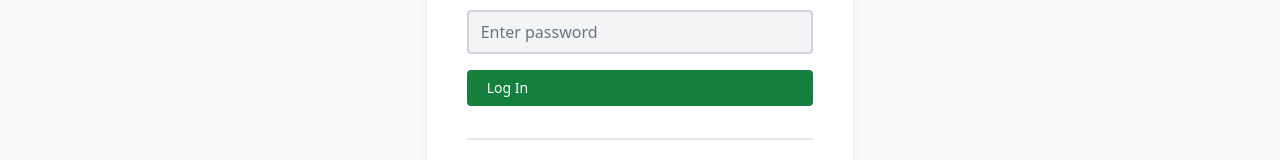
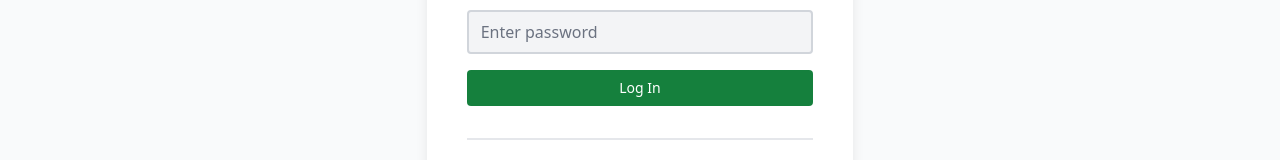
Before and after one commit to JuliethEstefaniaOsorioIng/Trello-Clone, an Angular app in the folder trello-clone/: page /login in a window 1280 px wide. Shown: the part 271-431 px from the top of the page. Built offline with nearby package versions, Linux system fonts and the light colour scheme.

Commit message:
Improve in UX

```diff
--- a/trello-clone/src/app/components/btn/btn.component.html
+++ b/trello-clone/src/app/components/btn/btn.component.html
@@ -1,5 +1,5 @@
 <button
-  class="text-white text-left w-full font-medium rounded text-sm px-5 py-2"
+  class="text-white w-full font-medium rounded text-sm px-5 py-2"
   [type]="typeBtn"
   [ngClass]="colors"
 >
--- a/trello-clone/src/app/components/btn/btn.component.ts
+++ b/trello-clone/src/app/components/btn/btn.component.ts
@@ -6,27 +6,47 @@ import { Component, Input } from '@angular/core';
 })
 export class BtnComponent {
   @Input() typeBtn: 'button' | 'reset' | 'submit' = 'button';
-  @Input() color = 'success';
+  @Input() color: 'success' | 'primary' | 'warming' | 'light' | 'sky' =
+    'success';
+
+  mapColors = {
+    success: {
+      'bg-success-700': true,
+      'hover:bg-success-800': true,
+      'focus:ring-sucess-300': true,
+      'text-white': true,
+    },
+    primary: {
+      'bg-primary-700': true,
+      'hover:bg-primary-800': true,
+      'focus:ring-primary-300': true,
+      'text-white': true,
+    },
+    warming: {
+      'bg-red-700': true,
+      'hover:bg-red-800': true,
+      'focus:ring-red-300': true,
+      'text-white': true,
+    },
+    light: {
+      'bg-gray-200': true,
+      'hover:bg-gray-500': true,
+      'focus:ring-gray-50': true,
+      'text-gray-700': true,
+    },
+    sky: {
+      'bg-sky-700': true,
+      'hover:bg-sky-800': true,
+      'focus:ring-sky-300': true,
+      'text-white': true,
+    },
+  };
 
   get colors() {
-    return {
-      'text-white':
-        this.color === 'success' ||
-        this.color === 'primary' ||
-        this.color === 'warming',
-      'text-gray-700': this.color === 'gray-light',
-      'bg-success-700': this.color === 'success',
-      'hover:bg-success-800': this.color === 'success',
-      'focus:ring-sucess-300': this.color === 'success',
-      'bg-primary-700': this.color === 'primary',
-      'hover:bg-primary-800': this.color === 'primary',
-      'focus:ring-primary-300': this.color === 'primary',
-      'bg-red-700': this.color === 'warming',
-      'hover:bg-red-800': this.color === 'warming',
-      'focus:ring-red-300': this.color === 'warming',
-      'bg-gray-200': this.color === 'gray-light',
-      'hover:bg-gray-500': this.color === 'gray-light',
-      'focus:ring-gray-50': this.color === 'gray-light',
-    };
+    const colors = this.mapColors[this.color];
+    if (colors) {
+      return colors;
+    }
+    return {};
   }
 }
--- a/trello-clone/src/app/components/navbar/navbar.component.html
+++ b/trello-clone/src/app/components/navbar/navbar.component.html
@@ -55,6 +55,7 @@
   cdkConnectedOverlay
   [cdkConnectedOverlayOrigin]="menuOverlay"
   [cdkConnectedOverlayOpen]="isOpen"
+  (overlayOutsideClick)="isOpen = !isOpen"
 >
   <div
     class="z-50 my-4 w-60 text-base list-none bg-white rounded divide-y divide-gray-100 shadow"
--- a/trello-clone/src/app/components/todo-dialog/todo-dialog.component.html
+++ b/trello-clone/src/app/components/todo-dialog/todo-dialog.component.html
@@ -31,21 +31,29 @@
       </div>
     </div>
     <div class="flex flex-auto space-y-2 flex-col">
-      <app-btn typeBtn="button" color="gray-light">
-        <fa-icon class="text-gray-800" [icon]="faUser"></fa-icon>
-        Members
+      <app-btn typeBtn="button" color="light">
+        <span class="flex space-x-2 text-left">
+          <fa-icon class="text-gray-800" [icon]="faUser"></fa-icon>
+          <span>Members</span>
+        </span>
       </app-btn>
-      <app-btn typeBtn="button" color="gray-light">
-        <fa-icon class="text-gray-800" [icon]="faTag"></fa-icon>
-        Labels
+      <app-btn typeBtn="button" color="light">
+        <span class="flex space-x-2 text-left">
+          <fa-icon class="text-gray-800" [icon]="faTag"></fa-icon>
+          <span>Labels</span>
+        </span>
       </app-btn>
-      <app-btn typeBtn="button" color="gray-light">
-        <fa-icon class="text-gray-800" [icon]="faCheckSquare"></fa-icon>
-        Checklist
+      <app-btn typeBtn="button" color="light">
+        <span class="flex space-x-2 text-left">
+          <fa-icon class="text-gray-800" [icon]="faCheckSquare"></fa-icon>
+          <span>Checklist</span>
+        </span>
       </app-btn>
-      <app-btn typeBtn="button" color="gray-light">
-        <fa-icon class="text-gray-800" [icon]="faClock"></fa-icon>
-        Dates
+      <app-btn typeBtn="button" color="light">
+        <span class="flex space-x-2 text-left">
+          <fa-icon class="text-gray-800" [icon]="faClock"></fa-icon>
+          <span>Dates</span>
+        </span>
       </app-btn>
     </div>
   </div>
```
